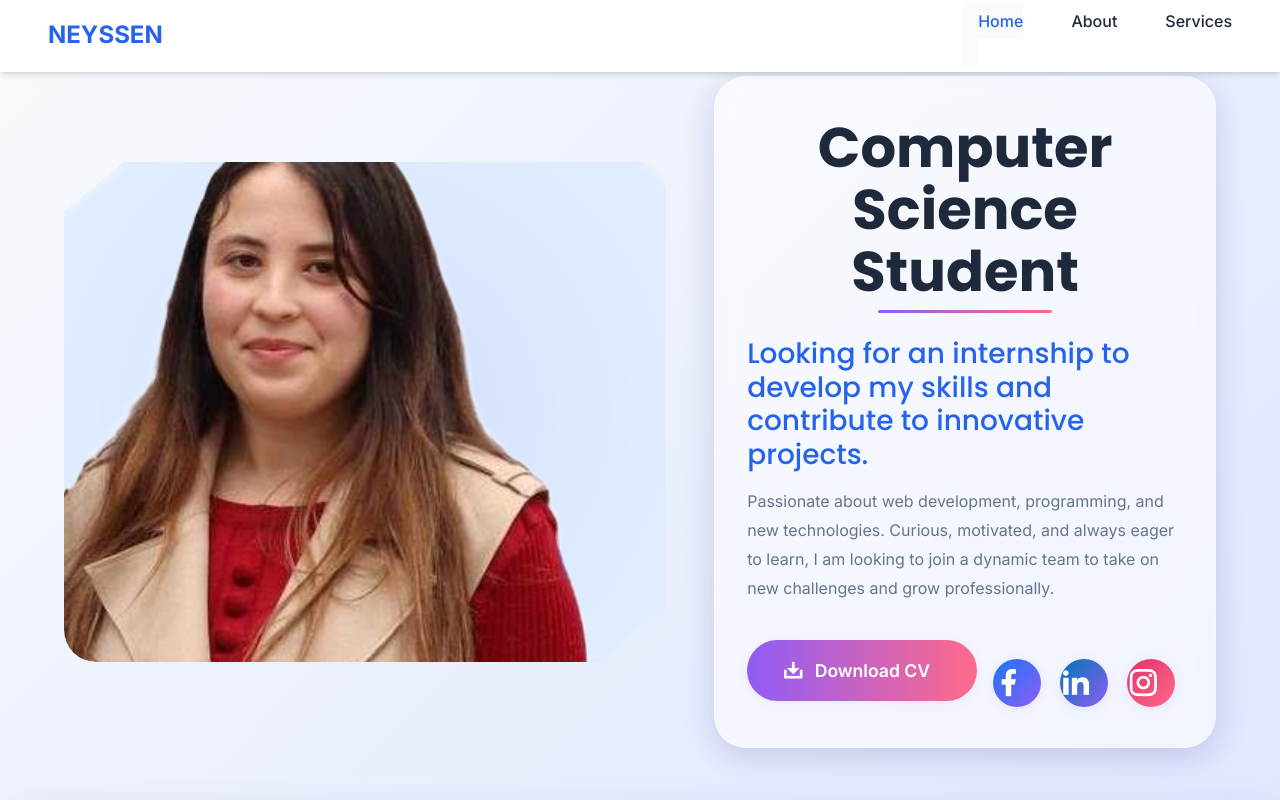
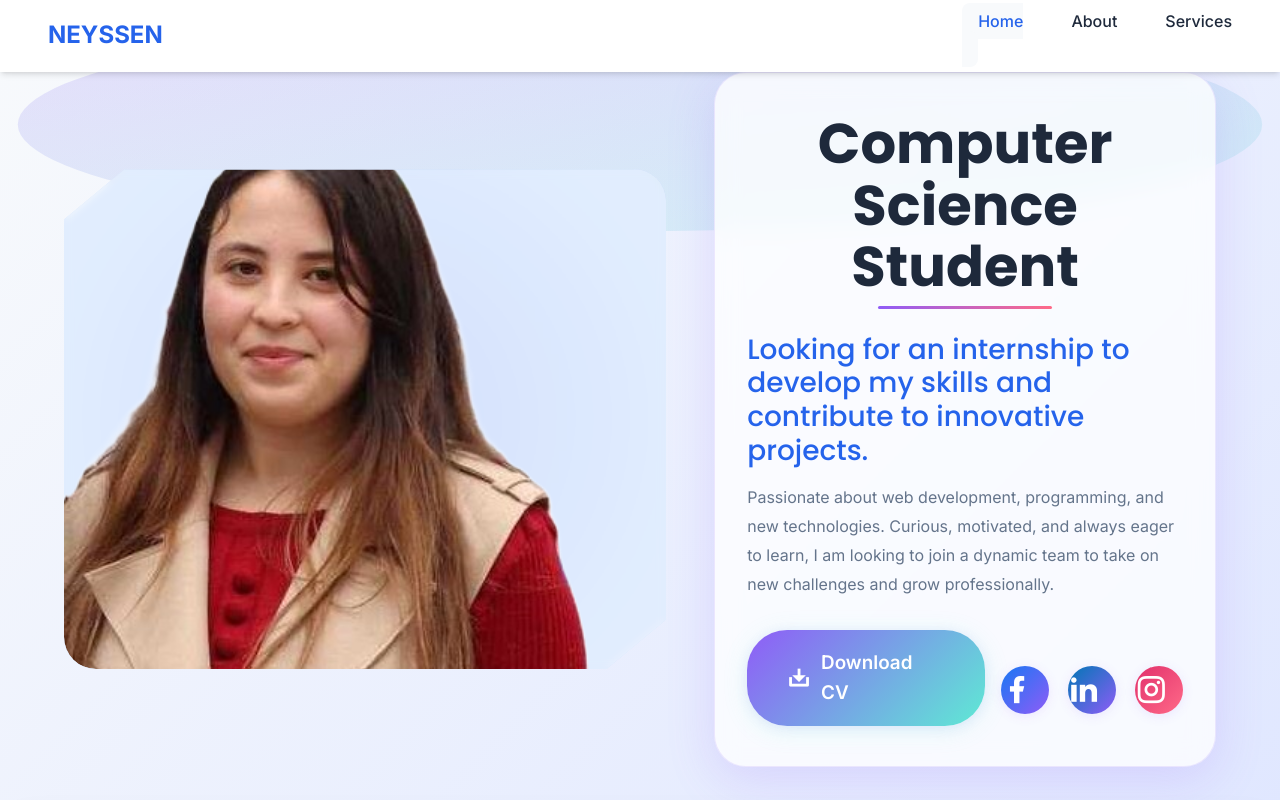
Before and after one commit to neyssenganfoud/neyssen-ganfoud, a plain HTML site: page index.html in a window 1280 px wide. Shown: the top 800 px of the page. Drawn offline with nearby package versions, Linux system fonts and the light colour scheme.

Commit message:
Push all project files

```diff
--- a/css/components/sections.css
+++ b/css/components/sections.css
@@ -1277,3 +1277,70 @@ button, a, .btn, .button, .services__card, .portfolio__card, .work__card, .journ
     height: 160px;
   }
 }
+
+/* Hero SVG background */
+.hero__background-svg {
+  position: absolute;
+  top: 0; left: 0; width: 100%; height: 320px;
+  z-index: 0;
+  pointer-events: none;
+}
+.hero {
+  position: relative;
+  overflow: visible;
+}
+
+/* Badge dynamique */
+.hero__badge {
+  position: absolute;
+  bottom: 1.2rem;
+  left: 50%;
+  transform: translateX(-50%);
+  background: linear-gradient(90deg, #8f5cf7 0%, #5eead4 100%);
+  color: #fff;
+  font-size: 1rem;
+  font-weight: 600;
+  padding: 0.4rem 1.2rem;
+  border-radius: 2rem;
+  box-shadow: 0 2px 12px 0 rgba(143,92,247,0.12);
+  letter-spacing: 1px;
+  z-index: 2;
+  animation: badgePop 1.2s cubic-bezier(.23,1.01,.32,1);
+}
+@keyframes badgePop {
+  0% { opacity: 0; transform: scale(0.7) translateX(-50%); }
+  60% { opacity: 1; transform: scale(1.1) translateX(-50%); }
+  100% { opacity: 1; transform: scale(1) translateX(-50%); }
+}
+
+/* Glass effect renforcé */
+.glass-card-strong {
+  background: rgba(255,255,255,0.75);
+  box-shadow: 0 12px 48px 0 rgba(143,92,247,0.18);
+  border: 1.5px solid rgba(143,92,247,0.13);
+}
+
+/* Bouton principal pop */
+.btn-pop {
+  box-shadow: 0 4px 24px 0 rgba(94,234,212,0.18), 0 2px 12px 0 rgba(143,92,247,0.12);
+  font-size: 1.18rem;
+  padding: 1.1rem 2.5rem;
+  border-radius: 2.5rem;
+  background: linear-gradient(135deg, #8f5cf7 0%, #5eead4 100%);
+  border: none;
+  transition: transform 0.18s, box-shadow 0.18s;
+}
+.btn-pop:hover {
+  transform: scale(1.07) translateY(-2px);
+  box-shadow: 0 8px 32px 0 rgba(143,92,247,0.22);
+}
+
+/* Animation titre Hero */
+@keyframes heroTitle {
+  0% { opacity: 0; transform: translateY(60px) scale(0.95); }
+  80% { opacity: 1; transform: translateY(-8px) scale(1.03); }
+  100% { opacity: 1; transform: translateY(0) scale(1); }
+}
+.animate-hero-title {
+  animation: heroTitle 1.3s cubic-bezier(.23,1.01,.32,1);
+}
--- a/index.html
+++ b/index.html
@@ -32,13 +32,25 @@
   <main>
     <!--==================== HERO ====================-->
     <section class="hero section hero--modern bg-gradient" id="home">
-      <div class="hero__background-shape"></div>
+      <div class="hero__background-svg">
+        <svg width="100%" height="100%" viewBox="0 0 1440 320" fill="none" xmlns="http://www.w3.org/2000/svg"
+          style="position:absolute;top:0;left:0;z-index:0;">
+          <defs>
+            <linearGradient id="heroGradient" x1="0" y1="0" x2="1" y2="1">
+              <stop offset="0%" stop-color="#8f5cf7" />
+              <stop offset="100%" stop-color="#5eead4" />
+            </linearGradient>
+          </defs>
+          <ellipse cx="720" cy="120" rx="700" ry="120" fill="url(#heroGradient)" opacity="0.18" />
+        </svg>
+      </div>
       <div class="hero__container container grid">
         <div class="hero__image-wrapper halo-effect">
           <img src="assets/header.png" alt="Profile photo" class="hero__image hero__image--glass animate-fade-in" />
+
         </div>
-        <div class="hero__content animate-slide-up glass-card">
-          <h1 class="hero__title">Computer Science Student</h1>
+        <div class="hero__content animate-slide-up glass-card glass-card-strong">
+          <h1 class="hero__title animate-hero-title">Computer Science Student</h1>
           <h2 class="hero__subtitle">Looking for an internship to develop my skills and contribute to innovative
             projects.</h2>
           <p class="hero__description">
@@ -46,8 +58,8 @@
             learn, I am looking to join a dynamic team to take on new challenges and grow professionally.
           </p>
           <div class="hero__actions">
-            <a class="btn btn-primary hero__btn-cv animate-fade-in" href="#"><i class="ri-download-2-line"></i> Download
-              CV</a>
+            <a class="btn btn-primary hero__btn-cv btn-pop animate-fade-in" href="#"><i class="ri-download-2-line"></i>
+              Download CV</a>
             <div class="hero__social">
               <a href="https://www.facebook.com/profile.php?id=100071462922982" target="_blank"
                 class="hero__social-link"><i class="ri-facebook-fill"></i></a>
```
Also changed, not shown: intro.html (+1 -2 lines), service.html (+1 -2 lines).
